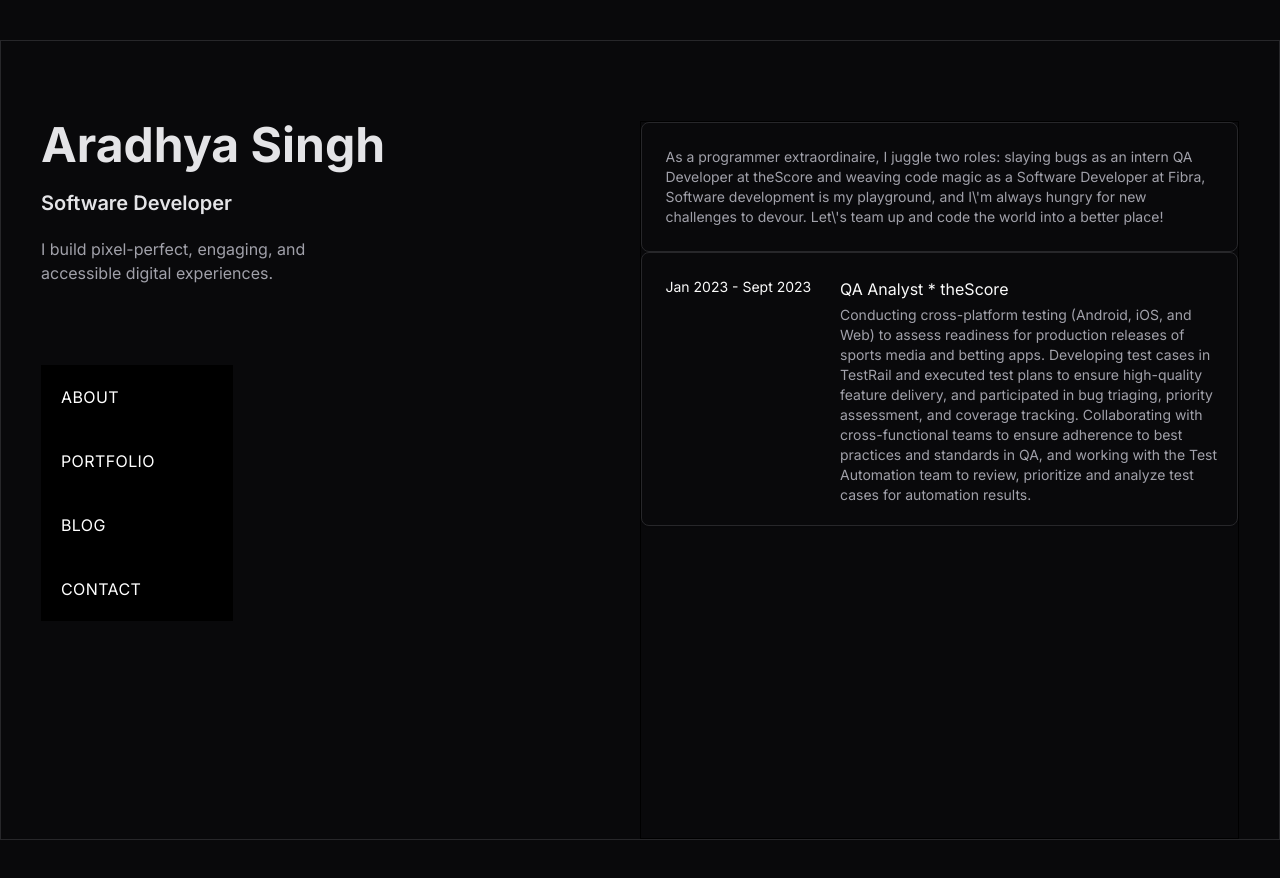
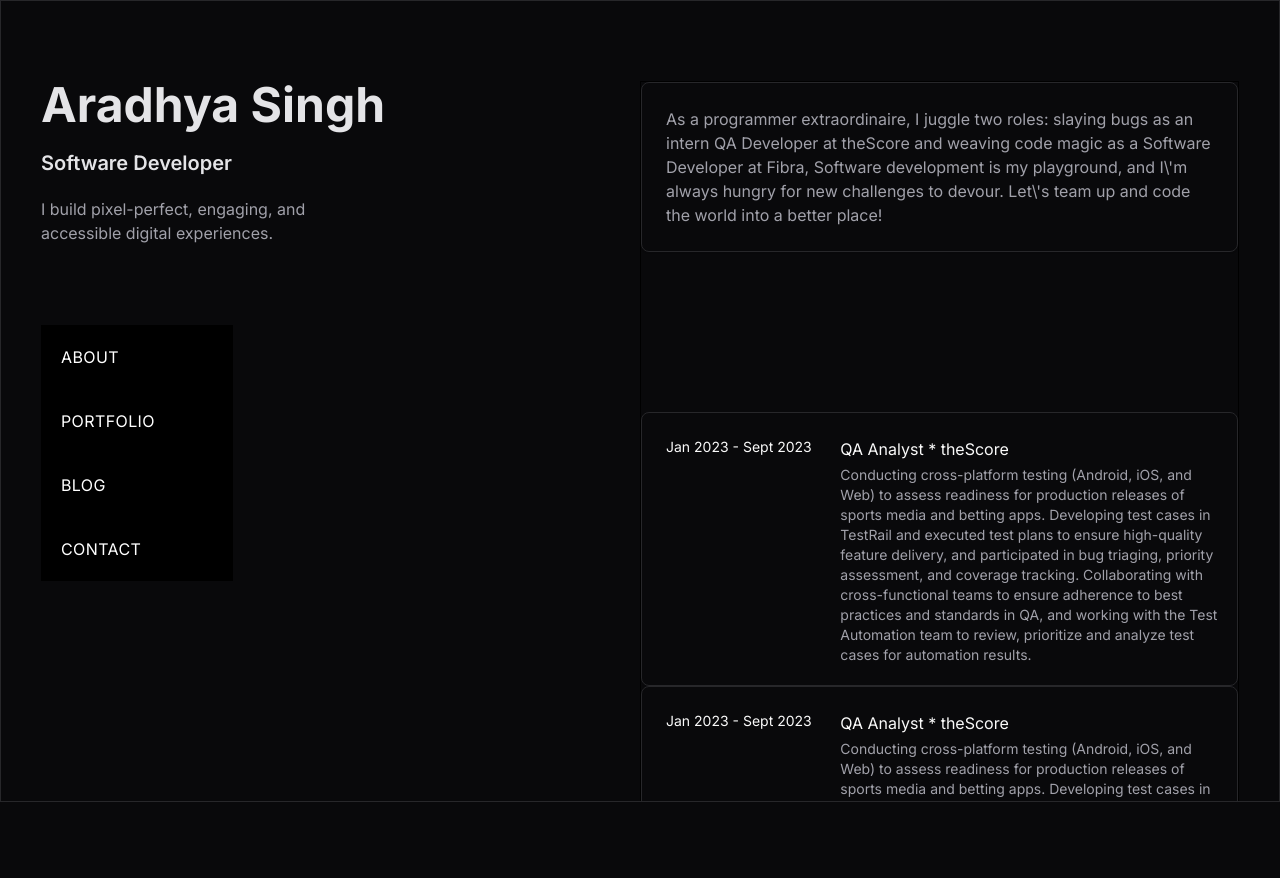
Before and after one commit to jayalohana/Website-v3, a Next.js app: page / in a window 1280 px wide. After the commit the page ends 802 px from the top, so only its background shows below. Built offline with nearby package versions, Linux system fonts and the light colour scheme.

Commit message:
SplitView

```diff
--- a/app/page.tsx
+++ b/app/page.tsx
@@ -5,9 +5,11 @@ import Image from "next/image";
 
 export default function Home() {
   return (
-    <MaxWidthWrapper className=" mt-10 mb-10 md:flex border h-screen">
+    <MaxWidthWrapper className="  md:grid grid-cols-2 border h-full overflow-y-hidden">
       <Header />
-      <Scroll />
+      <div className="max-h-screen top-0 sticky overflow-y-auto">
+        <Scroll />
+      </div>
     </MaxWidthWrapper>
   );
 }
--- a/components/About.tsx
+++ b/components/About.tsx
@@ -5,9 +5,9 @@ import { title } from 'process'
 
 function About() {
     return (
-       <Card>
+       <Card className='mb-40'>
             <CardHeader>
-                <CardDescription>As a programmer extraordinaire, I juggle two roles: slaying bugs as an intern QA Developer at theScore and weaving code magic as a Software Developer at Fibra, Software development is my playground, and I\'m always hungry for new challenges to devour. Let\'s team up and code the world into a better place! </CardDescription>
+                <CardDescription className='text-md'>As a programmer extraordinaire, I juggle two roles: slaying bugs as an intern QA Developer at theScore and weaving code magic as a Software Developer at Fibra, Software development is my playground, and I\'m always hungry for new challenges to devour. Let\'s team up and code the world into a better place! </CardDescription>
             </CardHeader>
        </Card>
     )
--- a/components/Exp.tsx
+++ b/components/Exp.tsx
@@ -3,6 +3,7 @@ import { Card, CardTitle, CardHeader, CardDescription } from './ui/card'
 
 function Exp() {
   return (
+   <div>
       <Card>
         <div className='grid grid-cols-3'>
           <CardHeader className='h-full col-span-1  text-sm'>Jan 2023 - Sept 2023</CardHeader>
@@ -14,6 +15,55 @@ function Exp() {
           </div>
         </div>
       </Card>
+
+      <Card>
+        <div className='grid grid-cols-3'>
+          <CardHeader className='h-full col-span-1  text-sm'>Jan 2023 - Sept 2023</CardHeader>
+          <div className='col-span-2 mb-5 mr-2'>
+            <CardHeader className=' pl-0 pb-1'>QA Analyst * theScore</CardHeader>
+            <CardDescription>Conducting cross-platform testing (Android, iOS, and Web) to assess readiness for production releases of sports media and betting apps.
+              Developing test cases in TestRail and executed test plans to ensure high-quality feature delivery, and participated in bug triaging, priority assessment, and coverage tracking.
+              Collaborating with cross-functional teams to ensure adherence to best practices and standards in QA, and working with the Test Automation team to review, prioritize and analyze test cases for automation results.</CardDescription>
+          </div>
+        </div>
+      </Card>
+
+      <Card>
+        <div className='grid grid-cols-3'>
+          <CardHeader className='h-full col-span-1  text-sm'>Jan 2023 - Sept 2023</CardHeader>
+          <div className='col-span-2 mb-5 mr-2'>
+            <CardHeader className=' pl-0 pb-1'>QA Analyst * theScore</CardHeader>
+            <CardDescription>Conducting cross-platform testing (Android, iOS, and Web) to assess readiness for production releases of sports media and betting apps.
+              Developing test cases in TestRail and executed test plans to ensure high-quality feature delivery, and participated in bug triaging, priority assessment, and coverage tracking.
+              Collaborating with cross-functional teams to ensure adherence to best practices and standards in QA, and working with the Test Automation team to review, prioritize and analyze test cases for automation results.</CardDescription>
+          </div>
+        </div>
+      </Card>
+
+      <Card>
+        <div className='grid grid-cols-3'>
+          <CardHeader className='h-full col-span-1  text-sm'>Jan 2023 - Sept 2023</CardHeader>
+          <div className='col-span-2 mb-5 mr-2'>
+            <CardHeader className=' pl-0 pb-1'>QA Analyst * theScore</CardHeader>
+            <CardDescription>Conducting cross-platform testing (Android, iOS, and Web) to assess readiness for production releases of sports media and betting apps.
+              Developing test cases in TestRail and executed test plans to ensure high-quality feature delivery, and participated in bug triaging, priority assessment, and coverage tracking.
+              Collaborating with cross-functional teams to ensure adherence to best practices and standards in QA, and working with the Test Automation team to review, prioritize and analyze test cases for automation results.</CardDescription>
+          </div>
+        </div>
+      </Card>
+
+      <Card>
+        <div className='grid grid-cols-3'>
+          <CardHeader className='h-full col-span-1  text-sm'>Jan 2023 - Sept 2023</CardHeader>
+          <div className='col-span-2 mb-5 mr-2'>
+            <CardHeader className=' pl-0 pb-1'>QA Analyst * theScore</CardHeader>
+            <CardDescription>Conducting cross-platform testing (Android, iOS, and Web) to assess readiness for production releases of sports media and betting apps.
+              Developing test cases in TestRail and executed test plans to ensure high-quality feature delivery, and participated in bug triaging, priority assessment, and coverage tracking.
+              Collaborating with cross-functional teams to ensure adherence to best practices and standards in QA, and working with the Test Automation team to review, prioritize and analyze test cases for automation results.</CardDescription>
+          </div>
+        </div>
+      </Card>
+   </div>
   )
 }
 
--- a/components/Header.tsx
+++ b/components/Header.tsx
@@ -4,7 +4,7 @@ import Navbar from './Navbar'
 function Header() {
   return (
       <div className=' w-full flex flex-col'>
-      <div className='w-full  border-black flex flex-col gap-5 text-left mt-20 sticky top-0'>
+      <div className='w-full  border-black flex flex-col gap-5 text-left mt-20'>
         <h1 className='text-5xl font-bold text-zinc-200'>Aradhya Singh</h1>
         <h2 className='text-xl font-semibold text-zinc-200'>Software Developer</h2>
         <p className='md:w-1/2 text-zinc-400'>I build pixel-perfect, engaging, and accessible digital experiences.</p>
```
Lines whose indentation alone changed are shown as unchanged.
